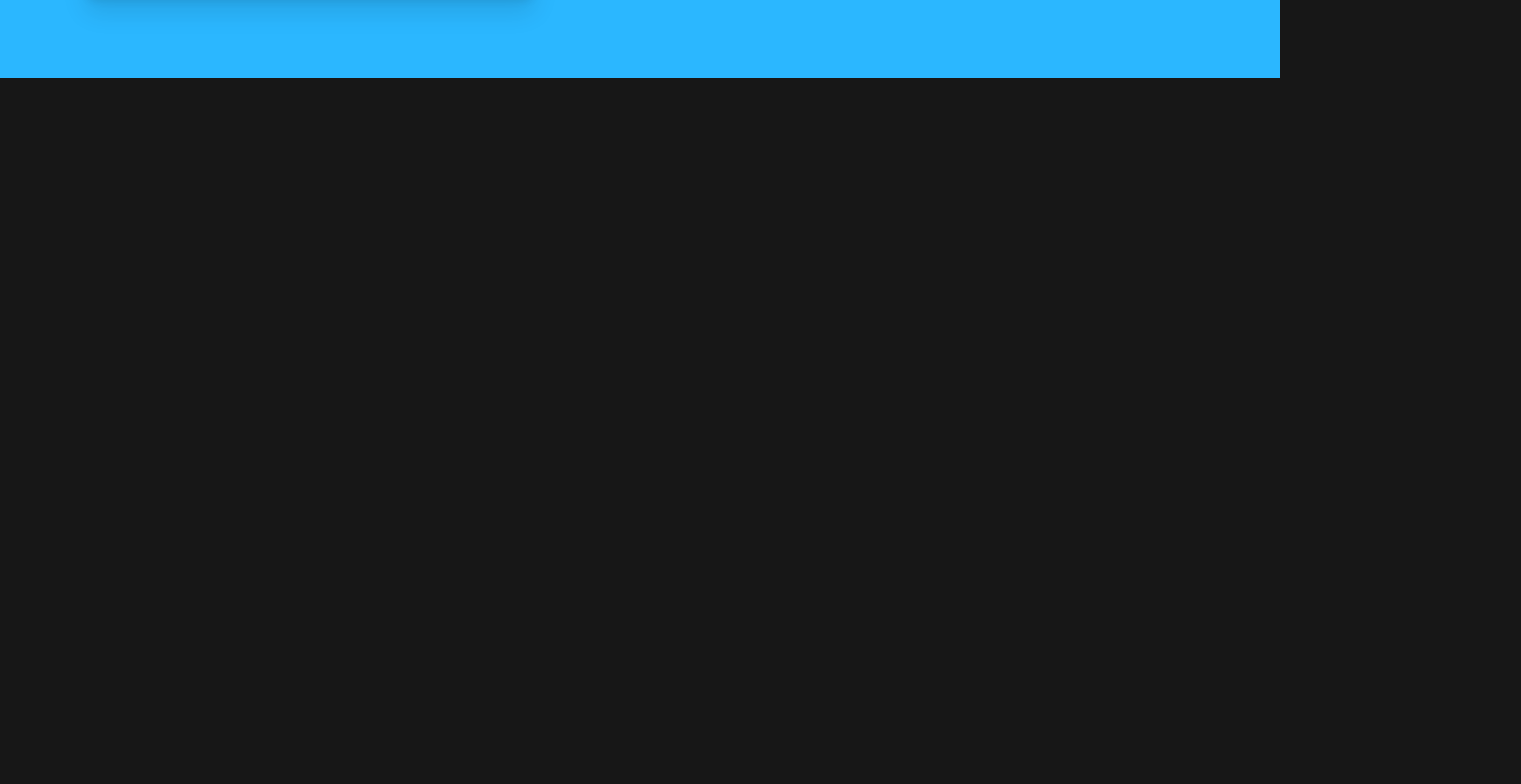
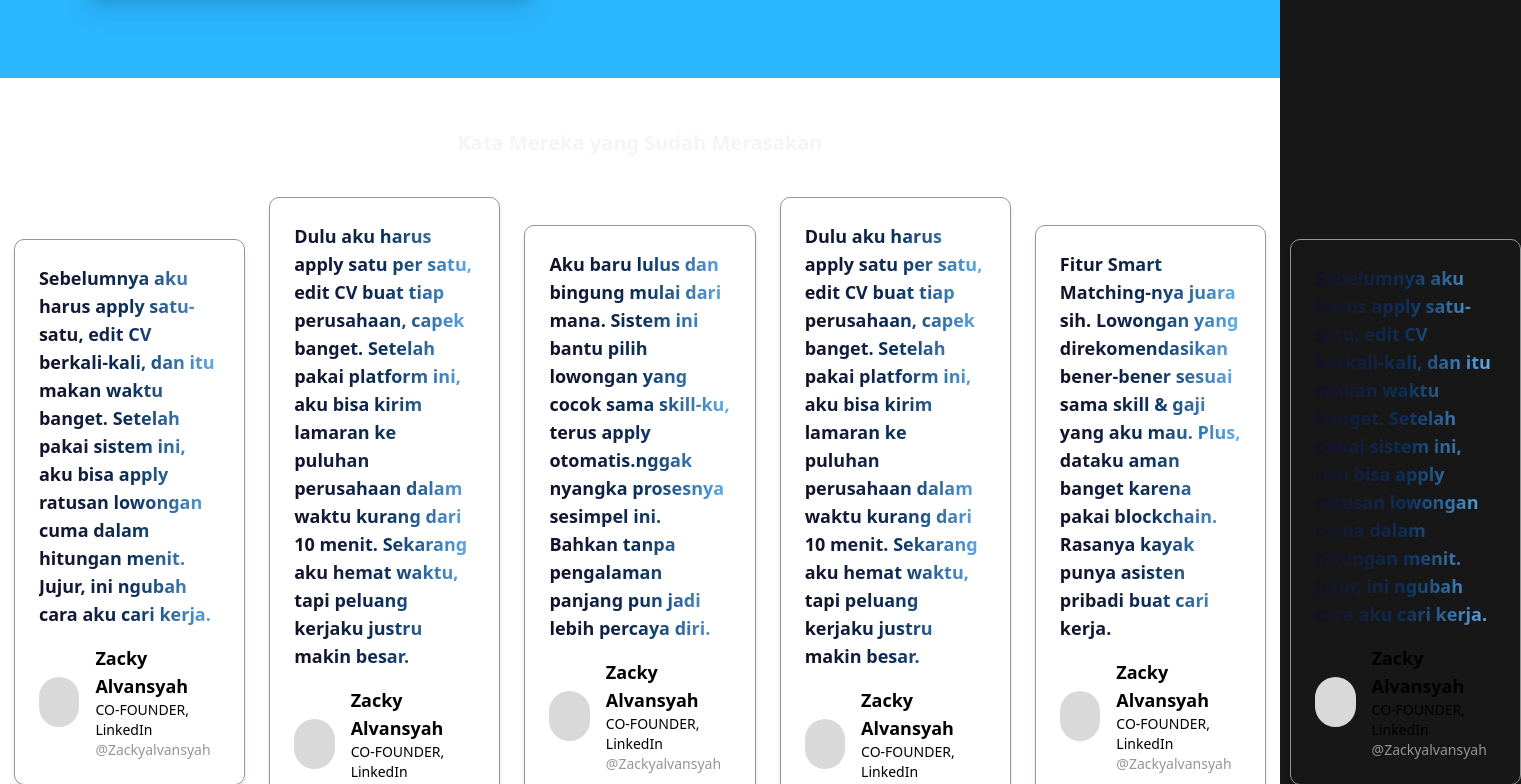
Before and after one commit to InsanBusted/hackathon-uin, a Next.js app: page / in a window 1280 px wide. Shown: the part 3240-4024 px from the top of the page, 1521 px wide, since content can reach past the window. Before the commit the page ends 3318 px from the top, so only its background shows below. Built offline with nearby package versions, Linux system fonts and the light colour scheme.

Commit message:
add TestimonialPage

```diff
--- a/app/page.tsx
+++ b/app/page.tsx
@@ -2,6 +2,7 @@
 import Advantage from "@/components/home/advantage/page";
 import Hero from "@/components/home/hero/page";
 import JobsComponent from "@/components/home/jobs/page";
+import TestimonialPage from "@/components/home/tetimonial/page";
 // import Navbar from "@/components/Navbar/Navbar";
 
 export default function Home() {
@@ -19,9 +20,9 @@
       <section>
         <Advantage />
       </section>
-      {/* <section>
-        <Pricing />
-      </section> */}
+      <section>
+        <TestimonialPage />
+      </section>
     </div>
   );
 }
--- /dev/null
+++ b/components/home/tetimonial/page.tsx
@@ -0,0 +1,90 @@
+const listTestimonial = [
+  {
+    text: "Fitur Smart Matching-nya juara sih. Lowongan yang direkomendasikan bener-bener sesuai sama skill & gaji yang aku mau. Plus, dataku aman banget karena pakai blockchain. Rasanya kayak punya asisten pribadi buat cari kerja.",
+    name: "Zacky Alvansyah",
+    jobType: "CO-FOUNDER",
+    socialMedia: "LinkedIn",
+    nameSocialMedia: "@Zackyalvansyah",
+  },
+  {
+    text: "Sebelumnya aku harus apply satu-satu, edit CV berkali-kali, dan itu makan waktu banget. Setelah pakai sistem ini, aku bisa apply ratusan lowongan cuma dalam hitungan menit. Jujur, ini ngubah cara aku cari kerja.",
+    name: "Zacky Alvansyah",
+    jobType: "CO-FOUNDER",
+    socialMedia: "LinkedIn",
+    nameSocialMedia: "@Zackyalvansyah",
+  },
+  {
+    text: "Dulu aku harus apply satu per satu, edit CV buat tiap perusahaan, capek banget. Setelah pakai platform ini, aku bisa kirim lamaran ke puluhan perusahaan dalam waktu kurang dari 10 menit. Sekarang aku hemat waktu, tapi peluang kerjaku justru makin besar.",
+    name: "Zacky Alvansyah",
+    jobType: "CO-FOUNDER",
+    socialMedia: "LinkedIn",
+    nameSocialMedia: "@Zackyalvansyah",
+  },
+  {
+    text: "Aku baru lulus dan bingung mulai dari mana. Sistem ini bantu pilih lowongan yang cocok sama skill-ku, terus apply otomatis.nggak nyangka prosesnya sesimpel ini. Bahkan tanpa pengalaman panjang pun jadi lebih percaya diri.",
+    name: "Zacky Alvansyah",
+    jobType: "CO-FOUNDER",
+    socialMedia: "LinkedIn",
+    nameSocialMedia: "@Zackyalvansyah",
+  },
+  {
+    text: "Dulu aku harus apply satu per satu, edit CV buat tiap perusahaan, capek banget. Setelah pakai platform ini, aku bisa kirim lamaran ke puluhan perusahaan dalam waktu kurang dari 10 menit. Sekarang aku hemat waktu, tapi peluang kerjaku justru makin besar.",
+    name: "Zacky Alvansyah",
+    jobType: "CO-FOUNDER",
+    socialMedia: "LinkedIn",
+    nameSocialMedia: "@Zackyalvansyah",
+  },
+  {
+    text: "Fitur Smart Matching-nya juara sih. Lowongan yang direkomendasikan bener-bener sesuai sama skill & gaji yang aku mau. Plus, dataku aman banget karena pakai blockchain. Rasanya kayak punya asisten pribadi buat cari kerja.",
+    name: "Zacky Alvansyah",
+    jobType: "CO-FOUNDER",
+    socialMedia: "LinkedIn",
+    nameSocialMedia: "@Zackyalvansyah",
+  },
+  {
+    text: "Sebelumnya aku harus apply satu-satu, edit CV berkali-kali, dan itu makan waktu banget. Setelah pakai sistem ini, aku bisa apply ratusan lowongan cuma dalam hitungan menit. Jujur, ini ngubah cara aku cari kerja.",
+    name: "Zacky Alvansyah",
+    jobType: "CO-FOUNDER",
+    socialMedia: "LinkedIn",
+    nameSocialMedia: "@Zackyalvansyah",
+  },
+]
+
+const TestimonialPage = () => {
+  return (
+    <div className="bg-white min-h-screen flex flex-col items-center justify-center px-4">
+      <div className="flex flex-col items-center max-w-4xl w-full">
+        <h1 className="text-center text-xl font-semibold mb-10">
+          Kata Mereka yang Sudah Merasakan
+        </h1>
+
+        <div className="flex items-center justify-center gap-6 w-full">
+          {listTestimonial.map((item, i) => (
+            <div
+              key={i}
+              className="border border-[#959595] rounded-lg p-6 shadow-md w-full max-w-md"
+            >
+              <p className="text-lg font-bold bg-linear-to-r from-[#130F26] via-[#0A2F5A] to-[#64B5F6] bg-clip-text text-transparent mb-4">
+                {item.text}
+              </p>
+
+              <div className="flex items-center gap-4">
+                <div className="rounded-full w-[50px] h-[50px] bg-[#D9D9D9]" />
+
+                <div className="flex flex-col">
+                  <p className="text-black text-lg font-semibold">{item.name}</p>
+                  <p className="text-black text-sm">
+                    {item.jobType}, {item.socialMedia}
+                  </p>
+                  <p className="text-[#959595] text-sm">{item.nameSocialMedia}</p>
+                </div>
+              </div>
+            </div>
+          ))}
+        </div>
+      </div>
+    </div>
+  );
+}
+
+export default TestimonialPage
--- a/components/jobs/jobSeeker/findJobs/page.tsx
+++ b/components/jobs/jobSeeker/findJobs/page.tsx
@@ -214,7 +214,7 @@
           {filteredJobs.map((job, index) => (
             <div
               key={index}
-              className="border rounded-xl shadow-sm p-5 hover:shadow-md transition bg-white"
+              className="border rounded-xl shadow-sm p-5 hover:shadow-md bg-white"
             >
               {/* Header */}
               <div className="gap-4 mb-4">
--- a/package.json
+++ b/package.json
@@ -25,6 +25,7 @@
     "react": "19.2.0",
     "react-dom": "19.2.0",
     "react-hook-form": "^7.66.1",
+    "swiper": "^12.0.3",
     "tailwind-merge": "^3.4.0",
     "zod": "^4.1.12"
   },
```
Also changed, not shown: 1 other file (tests, documents, lock files or other folders).
